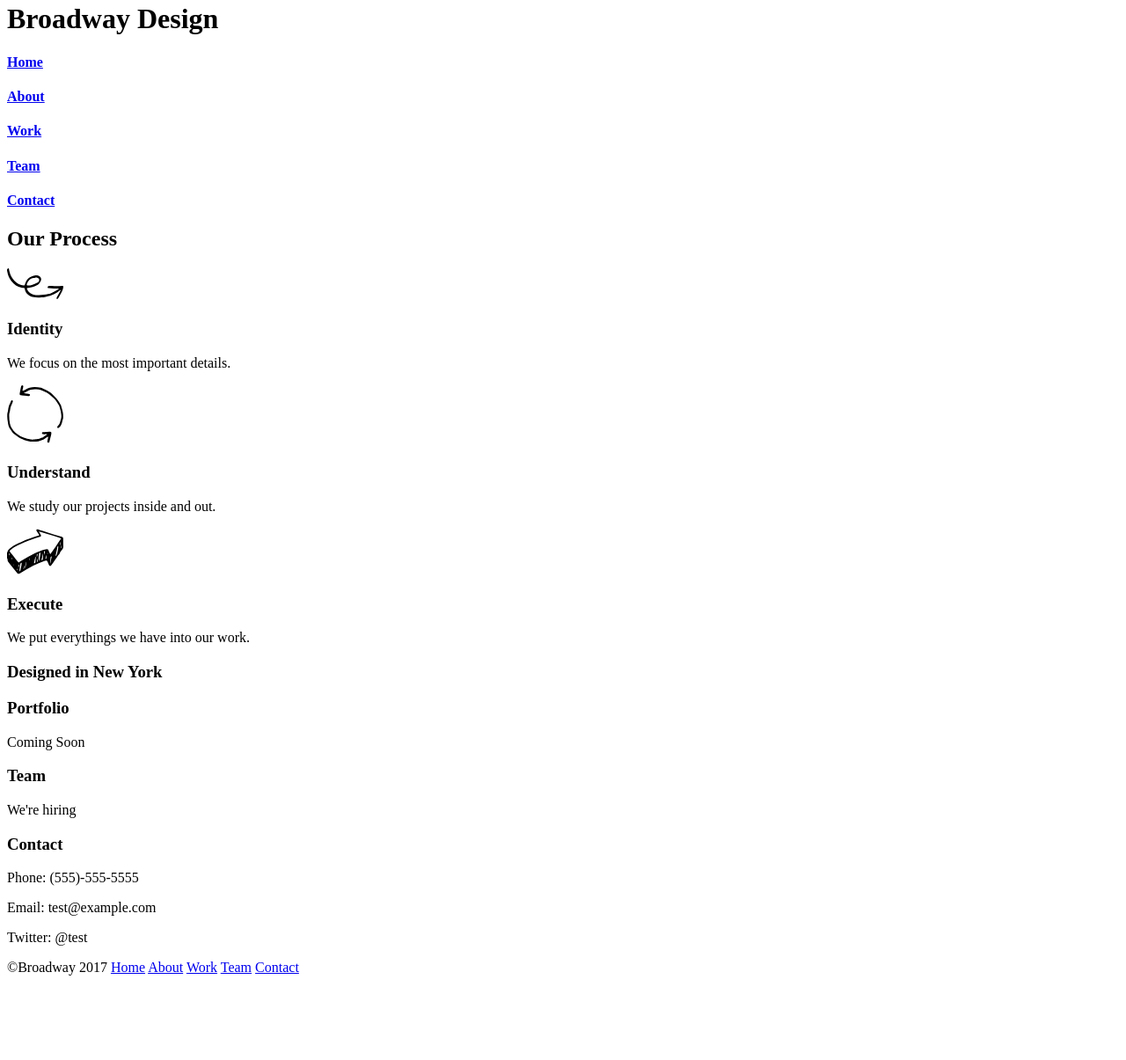
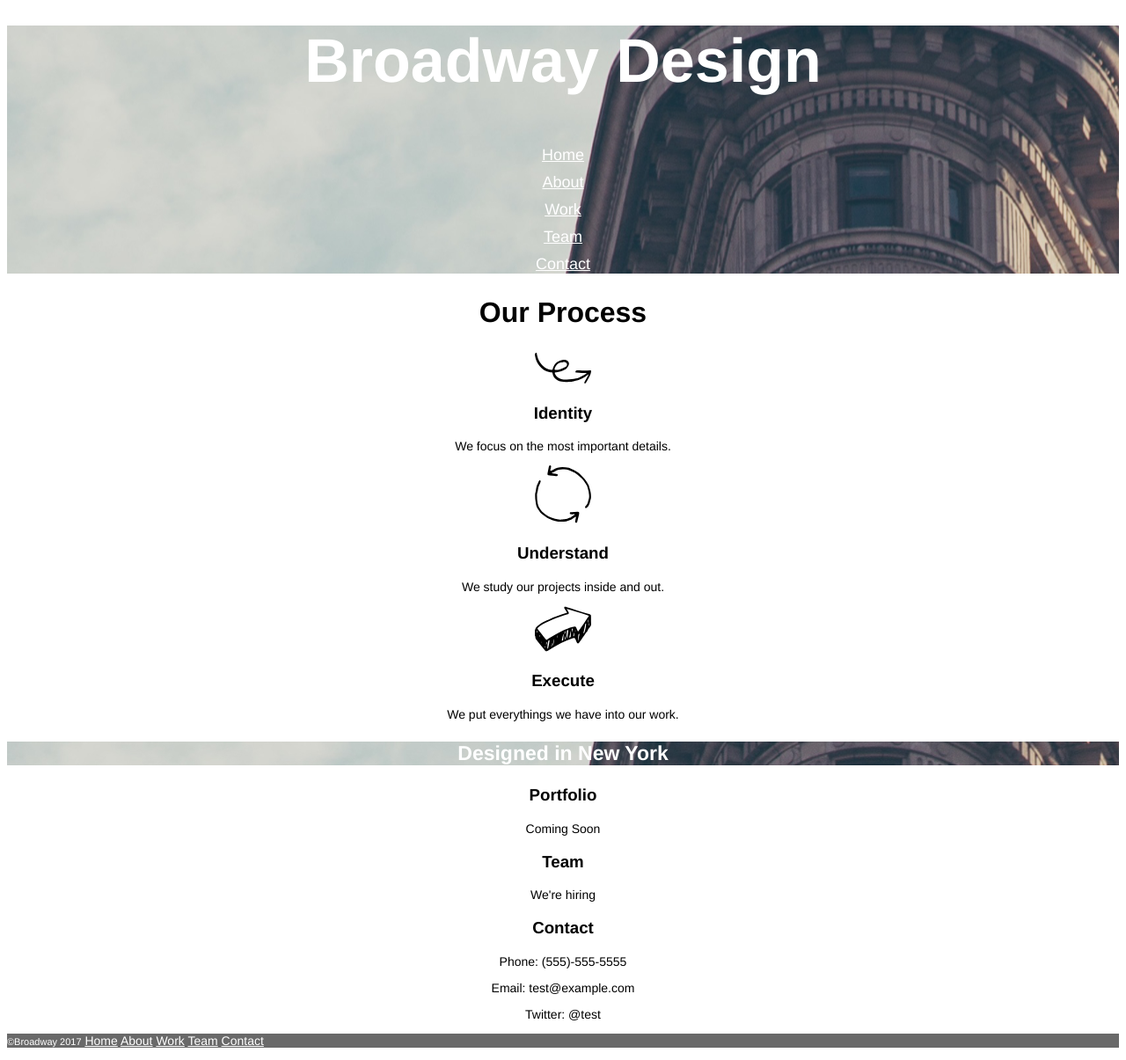
Before and after one commit to willva7/broadway, a plain HTML site: page index.html in a window 1280 px wide. Shown: the part 18-1223 px from the top of the page at 88% size. Before the commit the page ends 1143 px from the top, so only its background shows below. Drawn offline with Linux system fonts and the light colour scheme.

Commit message:
css and html done

```diff
--- a/css/index.css
+++ b/css/index.css
@@ -0,0 +1,76 @@
+body{
+font-family: Helvetica;
+color: black;
+text-align: center;
+background-color: white;
+}
+
+
+
+h1{
+font-size: 70px;
+font-weight: bold;
+color: white;
+
+}
+
+h2{
+  font-size: 32px;
+  font-weight: bold;
+
+}
+
+h3{
+  font-style: 23px;
+  font-weight: bold;
+
+}
+
+p{
+  font-size: 14px;
+}
+
+
+.navText{
+  font-size: 18px;
+  color: white;
+
+  display: block;
+  padding-top: 10px;
+}
+
+
+
+.header{
+  background-image: url(../media/flatiron.png);
+  background-repeat: no-repeat;
+
+  background-position: center;
+}
+
+.bg{
+  background-image: url(../media/flatiron.png);
+  background-repeat: no-repeat;
+  background-attachment: fixed;
+  background-position: center;
+
+  font-size: 23px;
+  font-weight: bold;
+  color: white;
+
+}
+
+.footer{
+  background-color: dimgray;
+  color: white;
+  text-align: left;
+}
+
+.footer span{
+  font-size: 11px;
+  color: white;
+}
+
+.footer a{
+  color: white;
+}
--- a/index.html
+++ b/index.html
@@ -7,13 +7,17 @@
     <title>Broadway</title>
   </head>
   <body>
+
+
+
+
   <div class="header">
     <h1>Broadway Design</h1>
-    <a href="#">  <h4>Home</h4> </a>
-    <a href="#">  <h4>About</h4> </a>
-    <a href="#">  <h4>Work</h4> </a>
-    <a href="#">  <h4>Team</h4> </a>
-    <a href="#">  <h4>Contact</h4> </a>
+    <a class="navText" href="#">  Home</a>
+    <a class="navText" href="#">  About</a>
+    <a class="navText" href="#">  Work</a>
+    <a class="navText" href="#">  Team</a>
+    <a class="navText" href="#">  Contact</a>
   </div>
 
     <h2>Our Process</h2>
@@ -45,7 +49,10 @@
     <p>Email: test@example.com</p>
     <p>Twitter: @test</p>
 
-    <p>©Broadway 2017 <a href="#">Home</a> <a href="#">About</a> <a href="#">Work</a> <a href="#">Team</a> <a href="#">Contact</a></p>
+<div class="footer">
+    <p><span>©Broadway 2017</span> <a href="#">Home</a> <a href="#">About</a> <a href="#">Work</a> <a href="#">Team</a> <a href="#">Contact</a></p>
+</div>
+
 
   </body>
 </html>
```
